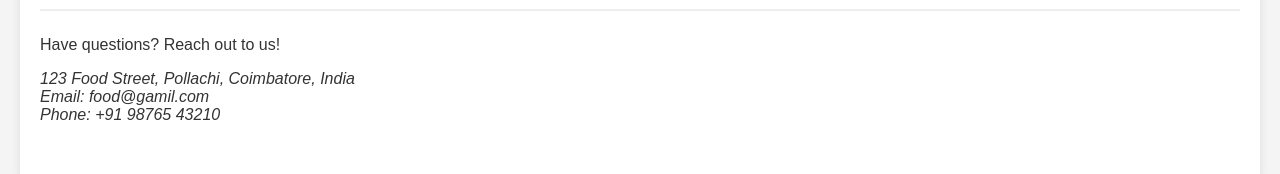
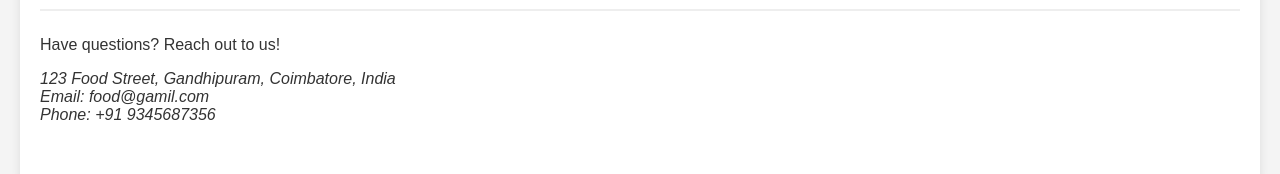
Before and after one commit to vivinmathew26-byte/Foodmart-app, a plain HTML site: page Index.html in a window 1280 px wide. Shown: the part 1615-1789 px from the top of the page. Drawn offline with Linux system fonts and the light colour scheme.

Commit message:
Fix HTML structure and update contact details

```diff
--- a/Index.html
+++ b/Index.html
@@ -55,9 +55,9 @@
             <h2>Contact Us</h2>
             <p>Have questions? Reach out to us!</p>
             <address>
-                123 Food Street, Pollachi, Coimbatore, India<br>
+                123 Food Street, Gandhipuram, Coimbatore, India<br>
                 Email: food@gamil.com<br>
-                Phone: +91 98765 43210
+                Phone: +91 9345687356
             </address>
         </section>
     </main>
```
